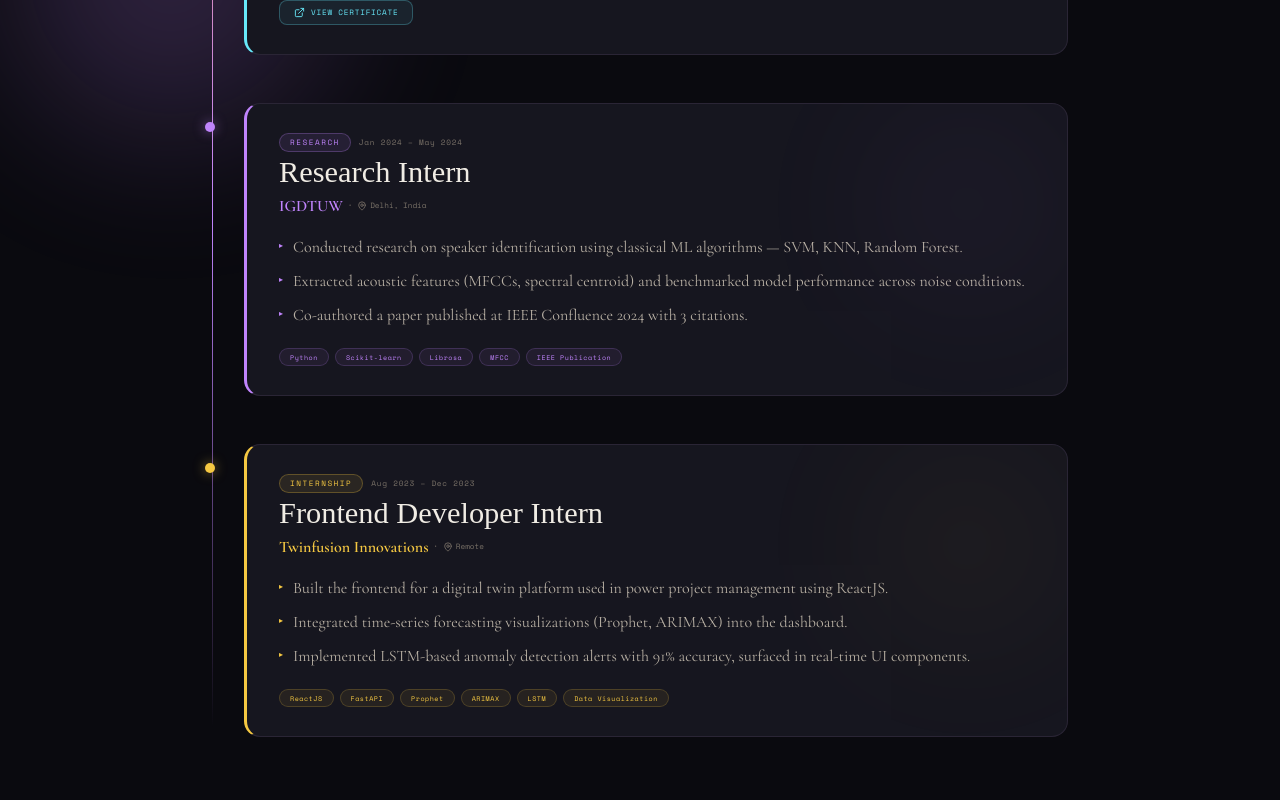
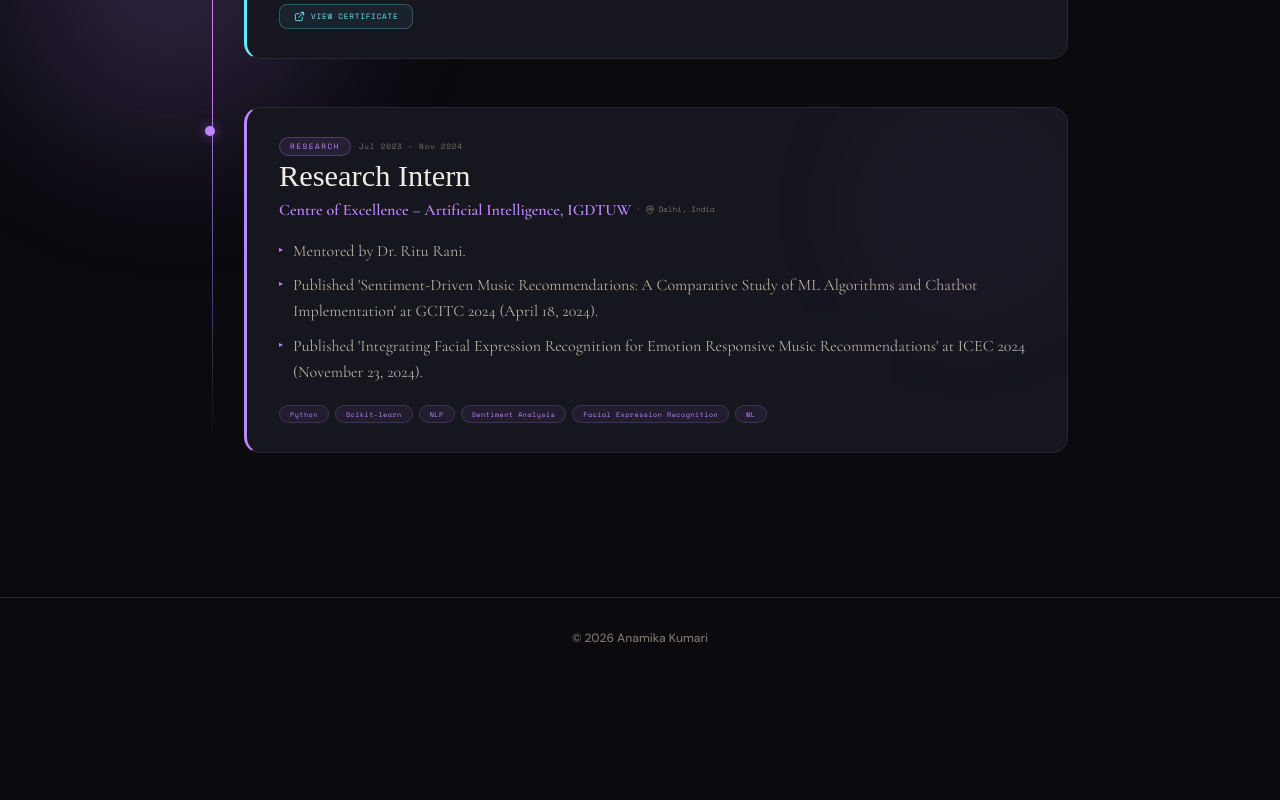
Before and after one commit to Anamika-K20/Portfolio, a React (Vite) app: page /experience in a window 1280 px wide. Shown: the part 580-1380 px from the top of the page. After the commit the page ends 1258 px from the top, so only its background shows below. Built offline with nearby package versions, Linux system fonts and the light colour scheme; a web font is replaced by a local one.

Commit message:
Update experience section

```diff
--- a/src/pages/ExperiencePage.tsx
+++ b/src/pages/ExperiencePage.tsx
@@ -30,35 +30,23 @@ const experiences: Experience[] = [
     ],
     tech: ["LLMs", "FAISS", "PyMuPDF", "FastAPI", "Angular", "Python", "RAG"],
     certificate: "/internshipcompletioncertificate.pdf",
+    logo: "/citilogo.png",
   },
   {
     role: "Research Intern",
-    company: "IGDTUW",
+    company: "Centre of Excellence – Artificial Intelligence, IGDTUW",
     location: "Delhi, India",
-    period: "Jan 2024 – May 2024",
+    period: "Jul 2023 – Nov 2024",
     type: "Research",
     accentColor: "#c084fc",
     points: [
-      "Conducted research on speaker identification using classical ML algorithms — SVM, KNN, Random Forest.",
-      "Extracted acoustic features (MFCCs, spectral centroid) and benchmarked model performance across noise conditions.",
-      "Co-authored a paper published at IEEE Confluence 2024 with 3 citations.",
+      "Mentored by Dr. Ritu Rani.",
+      "Published 'Sentiment-Driven Music Recommendations: A Comparative Study of ML Algorithms and Chatbot Implementation' at GCITC 2024 (April 18, 2024).",
+      "Published 'Integrating Facial Expression Recognition for Emotion Responsive Music Recommendations' at ICEC 2024 (November 23, 2024).",
     ],
-    tech: ["Python", "Scikit-learn", "Librosa", "MFCC", "IEEE Publication"],
+    tech: ["Python", "Scikit-learn", "NLP", "Sentiment Analysis", "Facial Expression Recognition", "ML"],
   },
-  {
-    role: "Frontend Developer Intern",
-    company: "Twinfusion Innovations",
-    location: "Remote",
-    period: "Aug 2023 – Dec 2023",
-    type: "Internship",
-    accentColor: "#f5c842",
-    points: [
-      "Built the frontend for a digital twin platform used in power project management using ReactJS.",
-      "Integrated time-series forecasting visualizations (Prophet, ARIMAX) into the dashboard.",
-      "Implemented LSTM-based anomaly detection alerts with 91% accuracy, surfaced in real-time UI components.",
-    ],
-    tech: ["ReactJS", "FastAPI", "Prophet", "ARIMAX", "LSTM", "Data Visualization"],
-  },
+
 ];
 
 export default function ExperiencePage() {
@@ -141,6 +129,9 @@ export default function ExperiencePage() {
                         {exp.role}
                       </h2>
                       <div style={{ display: "flex", alignItems: "center", gap: "6px" }}>
+                        {exp.logo && (
+                          <img src={exp.logo} alt={exp.company} style={{ width: "28px", height: "28px", objectFit: "contain", borderRadius: "4px" }} />
+                        )}
                         <span style={{ fontFamily: "'Cormorant Garamond', serif", fontSize: "1rem", fontWeight: 600, color: exp.accentColor }}>
                           {exp.company}
                         </span>
```
Also changed, not shown: public/citilogo.png (added).
